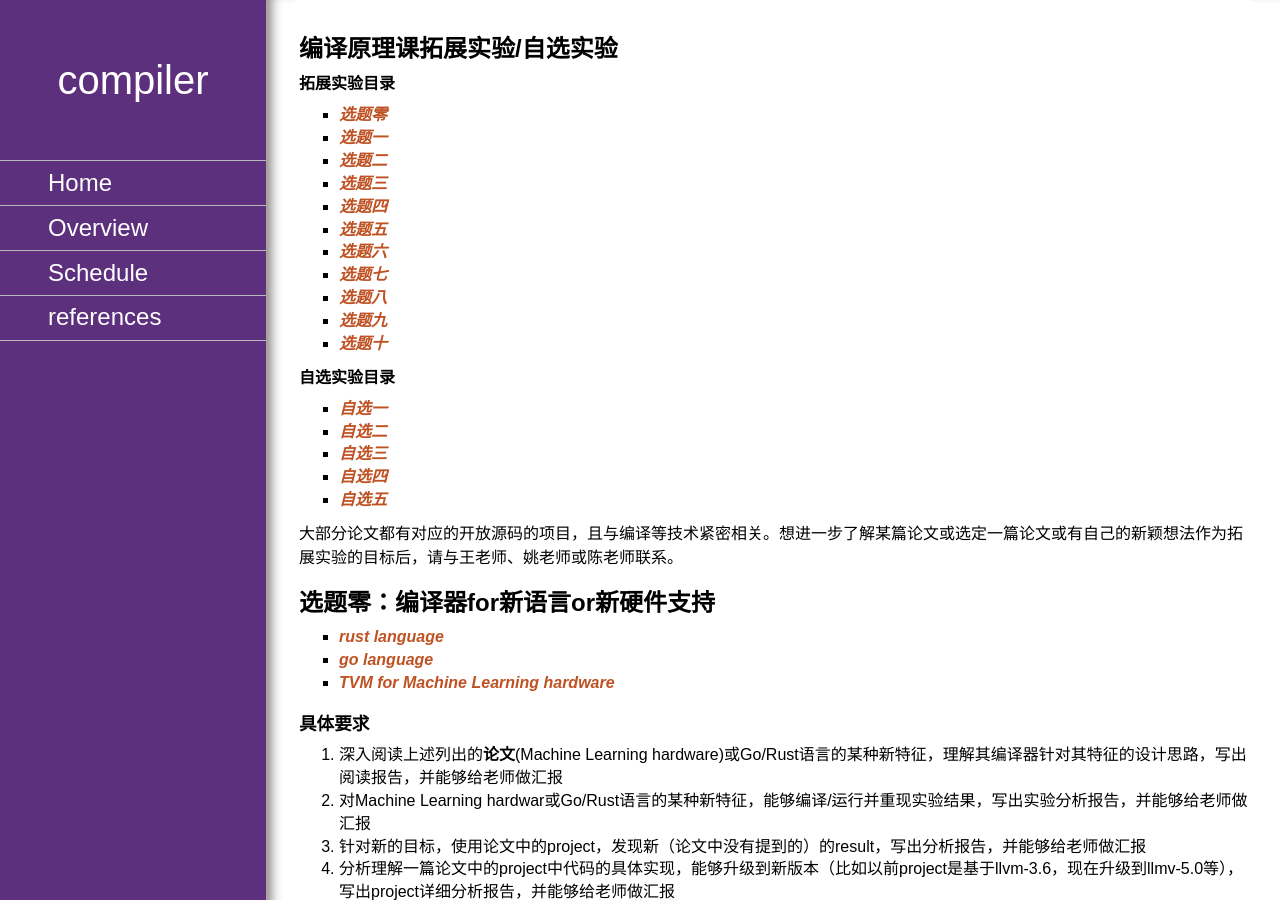
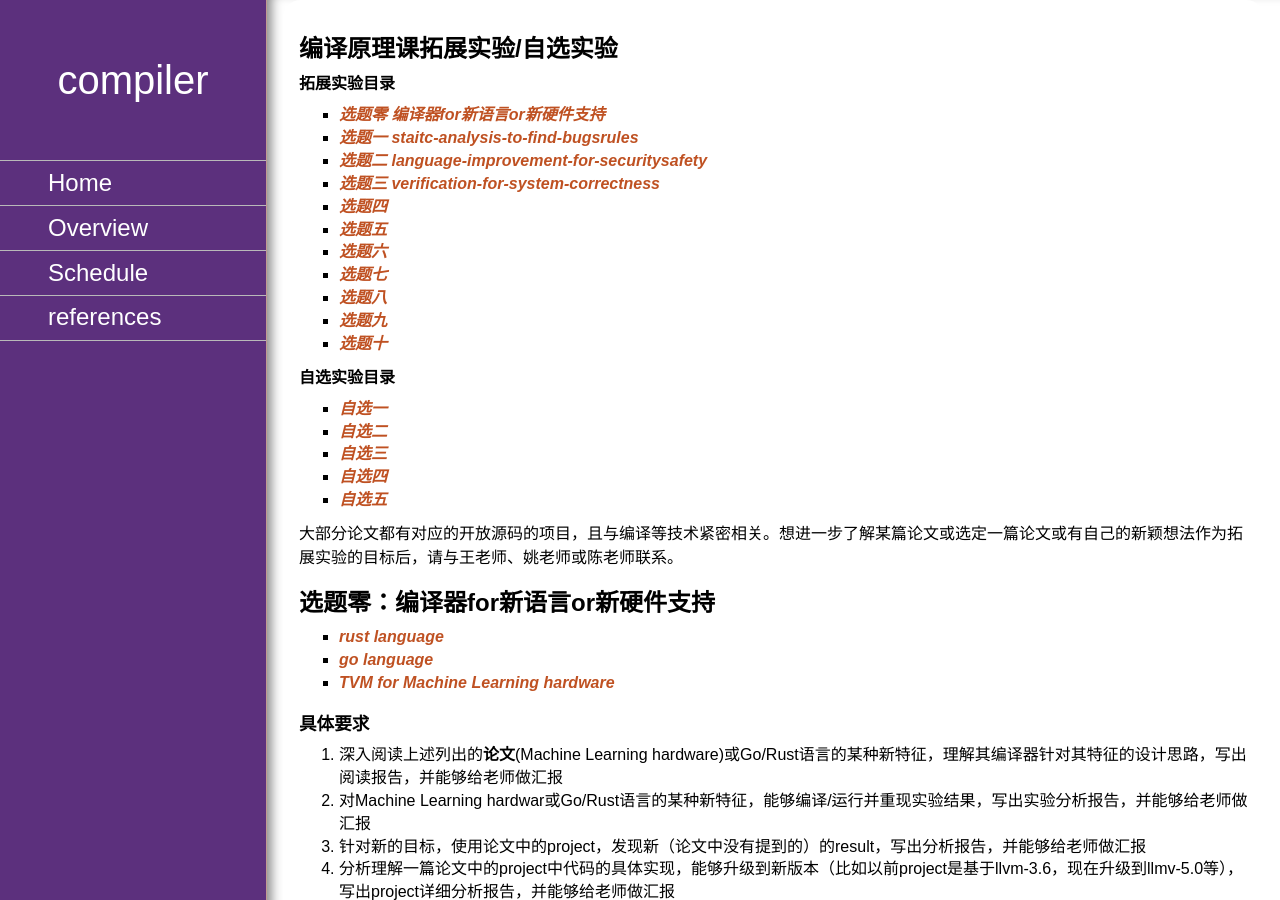
Before and after one commit to chyyuu/compiler_course_info, a Jekyll site: the page built from readinglist.md, in a window 1280 px wide and 900 px high. Built offline with Jekyll 4.4.1, drawn with Linux system fonts in a browser that asks for light colours; nearby versions of some CDN libraries; our own code applies the rules of GitHub Pages for plain Markdown files.

Commit message:
Update readinglist.md

```diff
--- a/readinglist.md
+++ b/readinglist.md
@@ -2,10 +2,10 @@
 ## 编译原理课拓展实验/自选实验
 **拓展实验目录**
 
-* [选题零](#选题零-编译器for新语言or新硬件支持)
-* [选题一](#选题一-staitc-analysis-to-find-bugsrules)
-* [选题二](#选题二-language-improvement-for-securitysafety)
-* [选题三](#选题三-verification-for-system-correctness)
+* [选题零 编译器for新语言or新硬件支持](#选题零-编译器for新语言or新硬件支持)
+* [选题一 staitc-analysis-to-find-bugsrules](#选题一-staitc-analysis-to-find-bugsrules)
+* [选题二 language-improvement-for-securitysafety](#选题二-language-improvement-for-securitysafety)
+* [选题三 verification-for-system-correctness](#选题三-verification-for-system-correctness)
 * [选题四](#选题四编译器优化方法)
 * [选题五](#选题五面向基因电路或dna计算机的编译器)
 * [选题六](#选题六面向生物化学试验的编译器)
```
